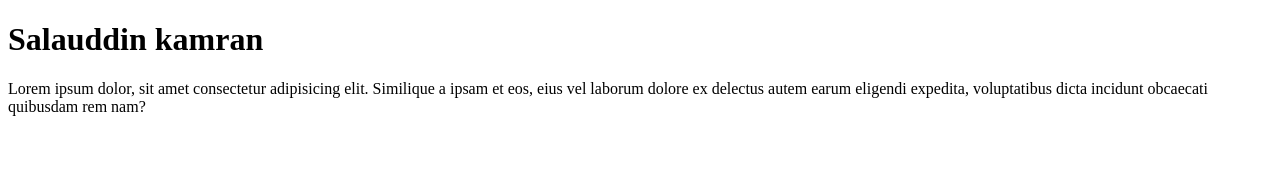
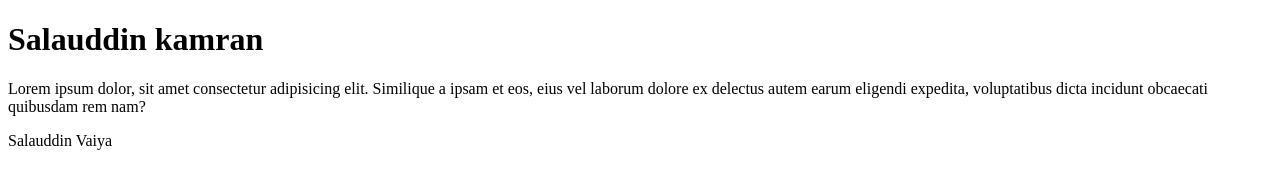
Before and after one commit to salauddinkamran/first-project, a plain HTML site: page index.html in a window 1280 px wide. Drawn offline with Linux system fonts and the light colour scheme.

Commit message:
Update index.html

```diff
--- a/index.html
+++ b/index.html
@@ -9,5 +9,6 @@
 <body>
     <h1>Salauddin kamran</h1>
     <p>Lorem ipsum dolor, sit amet consectetur adipisicing elit. Similique a ipsam et eos, eius vel laborum dolore ex delectus autem earum eligendi expedita, voluptatibus dicta incidunt obcaecati quibusdam rem nam?</p>
+    <p>Salauddin Vaiya</p>
 </body>
 </html>
```
